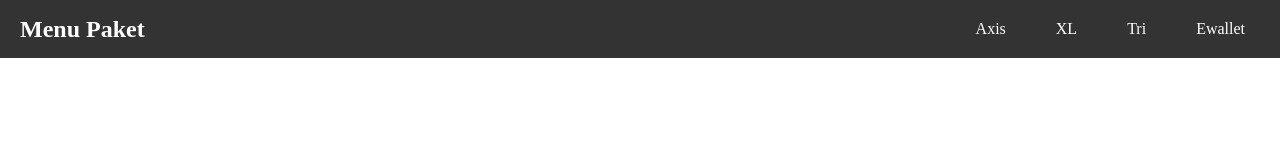
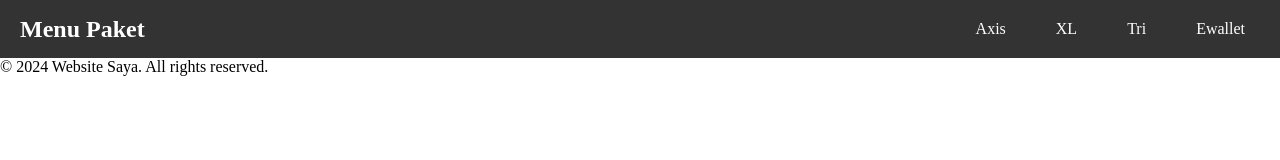
Before and after one commit to kmrcellnet/kmrcellnet, a plain HTML site: page index.html in a window 1280 px wide. Drawn offline with Linux system fonts and the light colour scheme.

Commit message:
Update index.html

```diff
--- a/index.html
+++ b/index.html
@@ -27,7 +27,9 @@
 </script>
 
 <!-- Footer -->
-
+<footer>
+        <p>&copy; 2024 Website Saya. All rights reserved.</p>
+</footer>
 
 
 </body>
```
